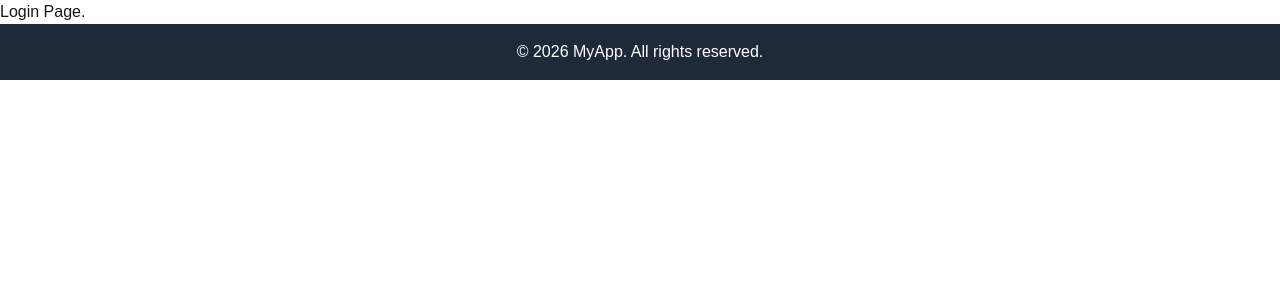
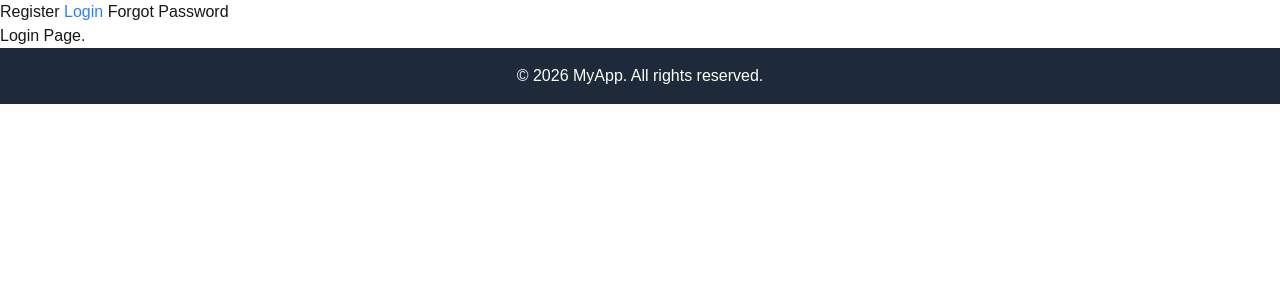
Before and after one commit to ajmalMundumuzhi/Next-Deep-Concepts, a Next.js app: page /login in a window 1280 px wide. Shown: the top 300 px of the page. Built offline with nearby package versions, Linux system fonts and the light colour scheme.

Commit message:
Active Link Completed

```diff
--- a/app/(auth)/layout.tsx
+++ b/app/(auth)/layout.tsx
@@ -1,13 +1,36 @@
+"use client";
+
+import Link from "next/link"
 import "../globals.css"
+import { usePathname } from "next/navigation";
+
+const navLinks = [
+  { name: "Register ", href: "/register" },
+  { name: "Login ", href: "/login" },
+  { name: "Forgot Password", href: "/forgot-password" },
+]
 
 export default function AuthLayout({
   children,
 } : {
   children: React.ReactNode
 }) {
+  const pathname = usePathname();
   return (
     <html lang="eng">
       <body>
+        <nav>
+          { navLinks.map((link) => {
+            const isActive = pathname === link.href || (pathname.startsWith(link.href) && link.href !== "/");
+            return (
+              <Link className={isActive ? "text-blue-500": ""}
+              href={link.href}
+              key={link.name}>
+                {link.name}
+              </Link>
+            )
+          })}
+        </nav>
       {children}
       <footer>
           <div className="bg-gray-800 text-white p-4 text-center">
--- a/app/(marketing)/products/[productId]/page.tsx
+++ b/app/(marketing)/products/[productId]/page.tsx
@@ -1,5 +1,4 @@
 import { Metadata } from "next";
-import { resolve } from "path";
 
 type Props = {
     params: Promise<{ productId: string }>
```
Also changed, not shown: app/(auth)/forgot-password/page.tsx (renamed from app/(auth)/forgotPassword/page.tsx).
